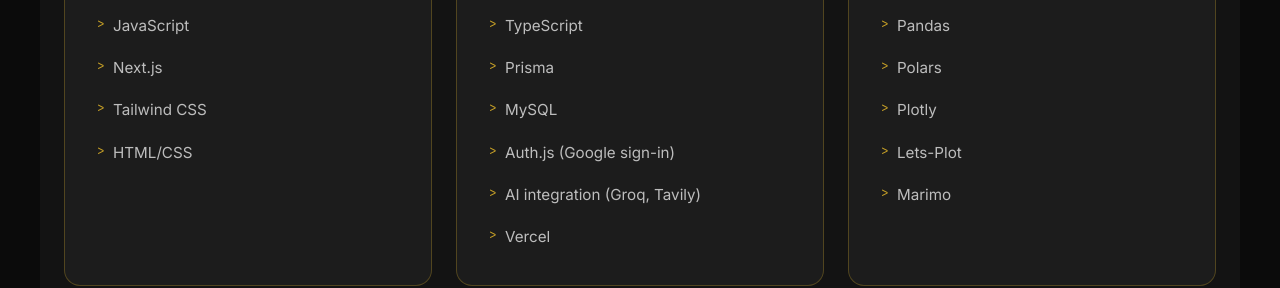
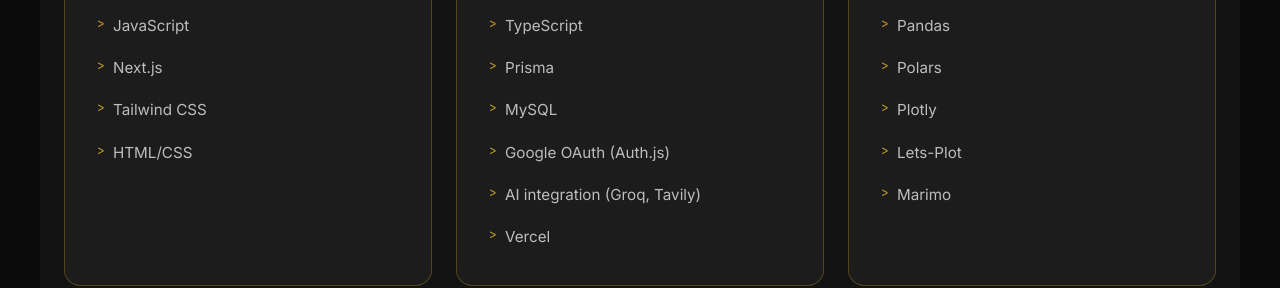
Before and after one commit to sydneyjnr/Sydney-Portfolio, a React (Vite) app: page / in a window 1280 px wide. Shown: the part 1160-1448 px from the top of the page. Built offline with nearby package versions, Linux system fonts and the light colour scheme.

Commit message:
fix: rename Auth.js skill to Google OAuth (Auth.js)

```diff
--- a/src/components/Skills.jsx
+++ b/src/components/Skills.jsx
@@ -10,7 +10,7 @@ const SKILLS = [
       "TypeScript",
       "Prisma",
       "MySQL",
-      "Auth.js (Google sign-in)",
+      "Google OAuth (Auth.js)",
       "AI integration (Groq, Tavily)",
       "Vercel",
     ],
```
